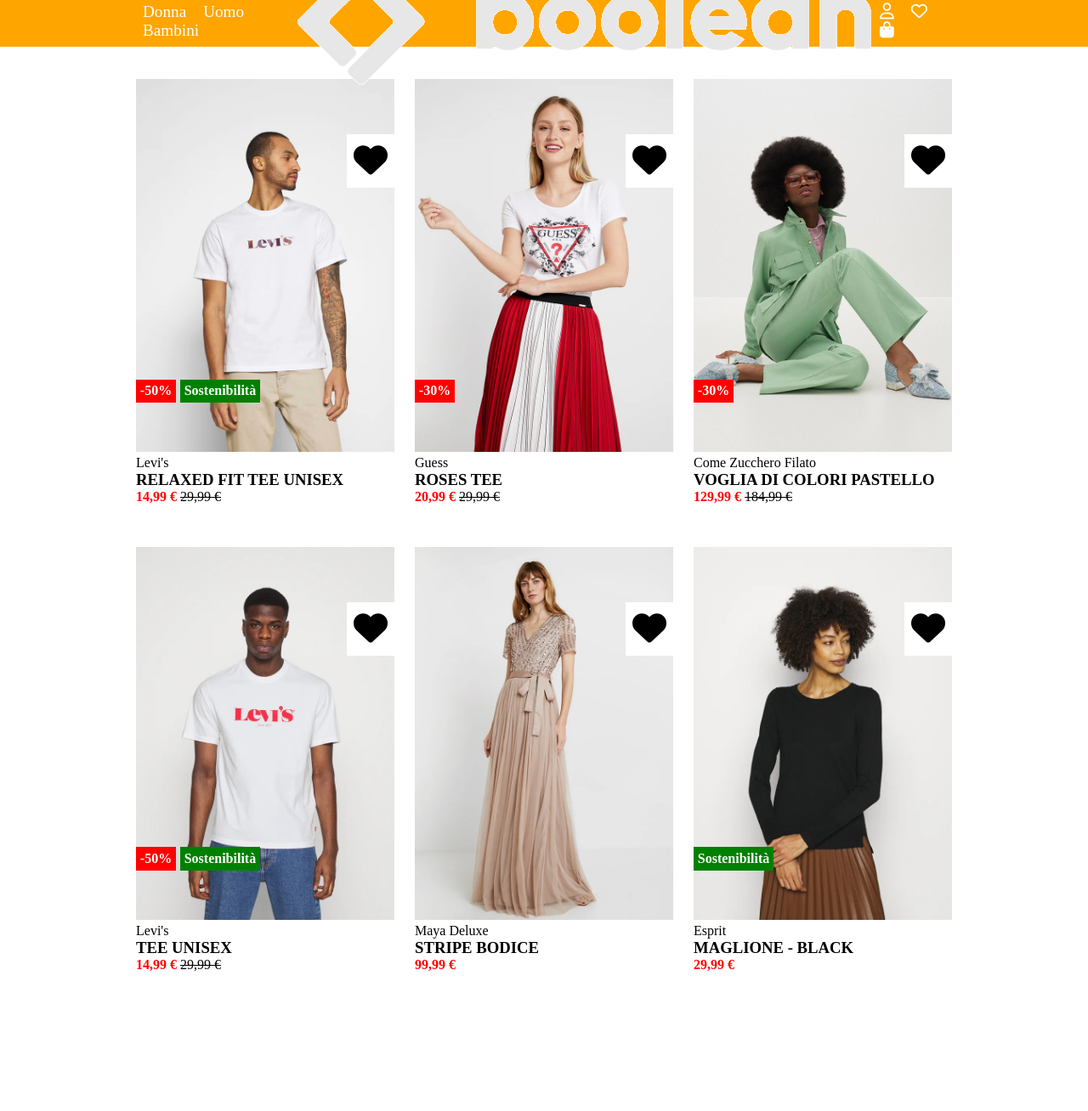
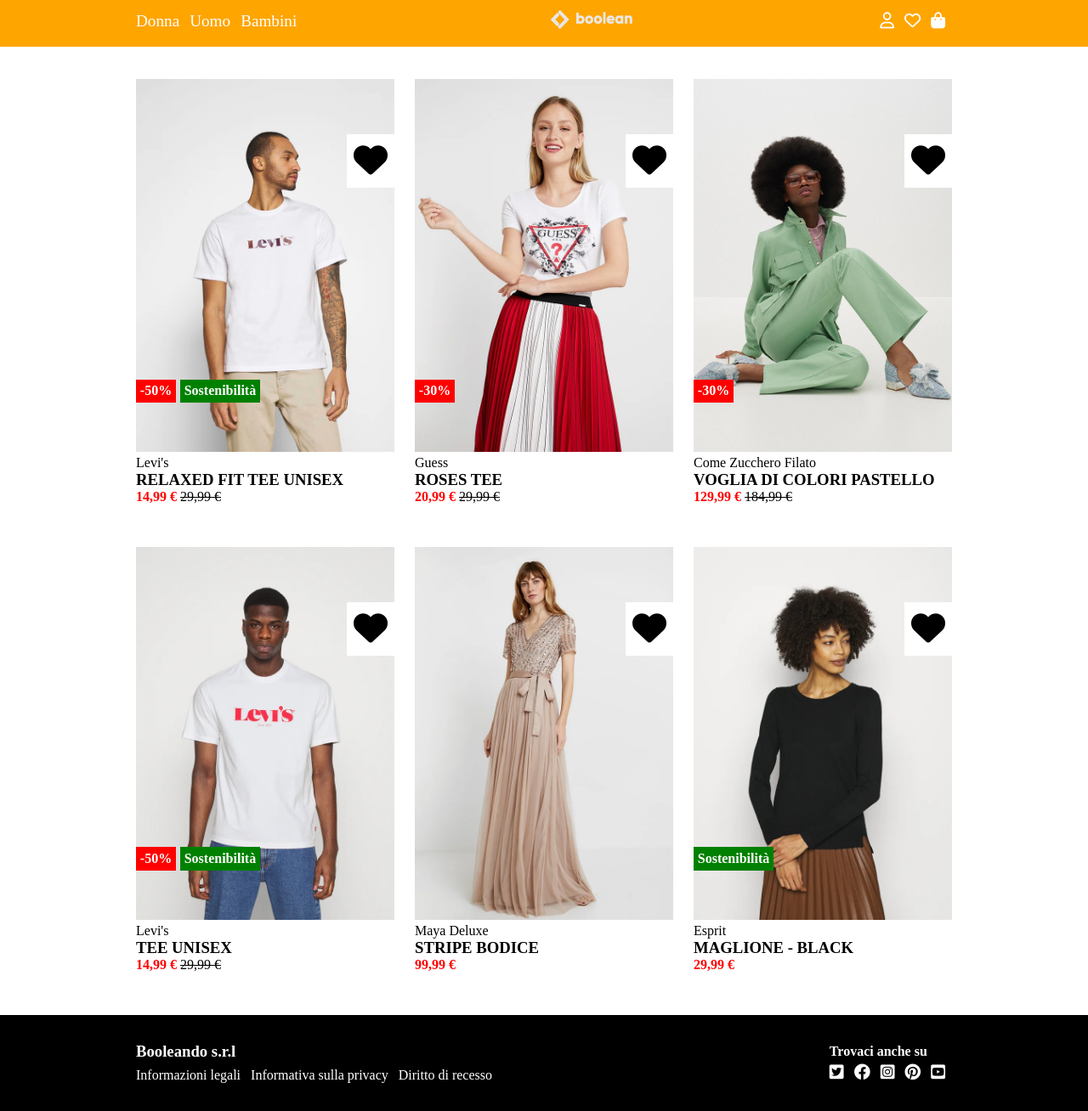
Before and after one commit to gianmarcocilia/html-css-boolando, a plain HTML site: page index.html in a window 1280 px wide. Shown: the part 5-1313 px from the top of the page at 85% size. Before the commit the page ends 1150 px from the top, so only its background shows below. Drawn offline with Linux system fonts and the light colour scheme.

Commit message:
add:footer

```diff
--- a/css/style.css
+++ b/css/style.css
@@ -44,7 +44,9 @@ a {
 }
 
 li {
+    font-size: 1.2rem;
     display: inline-block;
+    padding-right: .5rem;
 }
 
 /* HEADER */
@@ -63,13 +65,8 @@ header .container {
     height: 60px;
 }
 
-header li {
-    font-size: 1.2rem;
-    padding: 0 .5rem;
-}
-
 .logo {
-    height: 100%;
+    width: 10%;
 }
 
 /* MAIN */
@@ -147,3 +144,21 @@ main {
 .col:hover .over-photo {
     z-index: 1;
 }
+
+/* FOOTER */
+
+footer {
+    margin-top: 50px;
+    padding: 2rem 0;
+    background-color: black;
+    color: white;
+}
+
+footer h3,
+footer h4 {
+    padding-bottom: .3rem;
+}
+
+.footer-left a {
+    font-size: 1rem;
+}
--- a/index.html
+++ b/index.html
@@ -23,7 +23,9 @@
             <!-- /Category -->
 
             <!-- Logo -->
+            <div class="logo">
                 <img src="img/boolean-logo.png" alt="">
+            </div>
             <!-- /Logo -->
 
             <!-- Right header -->
@@ -152,7 +154,34 @@
     <!-- /Main -->
 
     <!-- Footer -->
-    <footer></footer>
+    <footer>
+        <div class="container flex space-center">
+            <!-- Left footer -->
+            <section class="footer-left">
+                <h3>Booleando s.r.l</h3>
+                <ul>
+                    <li><a href="">Informazioni legali</a></li>
+                    <li><a href="">Informativa sulla privacy</a></li>
+                    <li><a href="">Diritto di recesso</a></li>
+                </ul>
+            </section>
+            <!-- /Left footer -->
+
+            <!-- Right footer -->
+            <section>
+                <h4>Trovaci anche su</h4>
+                <ul>
+                   <li><a href=""><i class="fa-brands fa-square-twitter"></i></a></li>
+                   <li><a href=""><i class="fa-brands fa-facebook"></i></a></li>
+                   <li><a href=""><i class="fa-brands fa-square-instagram"></i></a></li>
+                   <li><a href=""><i class="fa-brands fa-pinterest"></i></a></li>
+                   <li><a href=""><i class="fa-brands fa-square-youtube"></i></a></li>
+                </ul>
+            </section>
+            <!-- /Right footer -->
+        </div>
+
+    </footer>
     <!-- /Footer -->
 
 </body>
```
